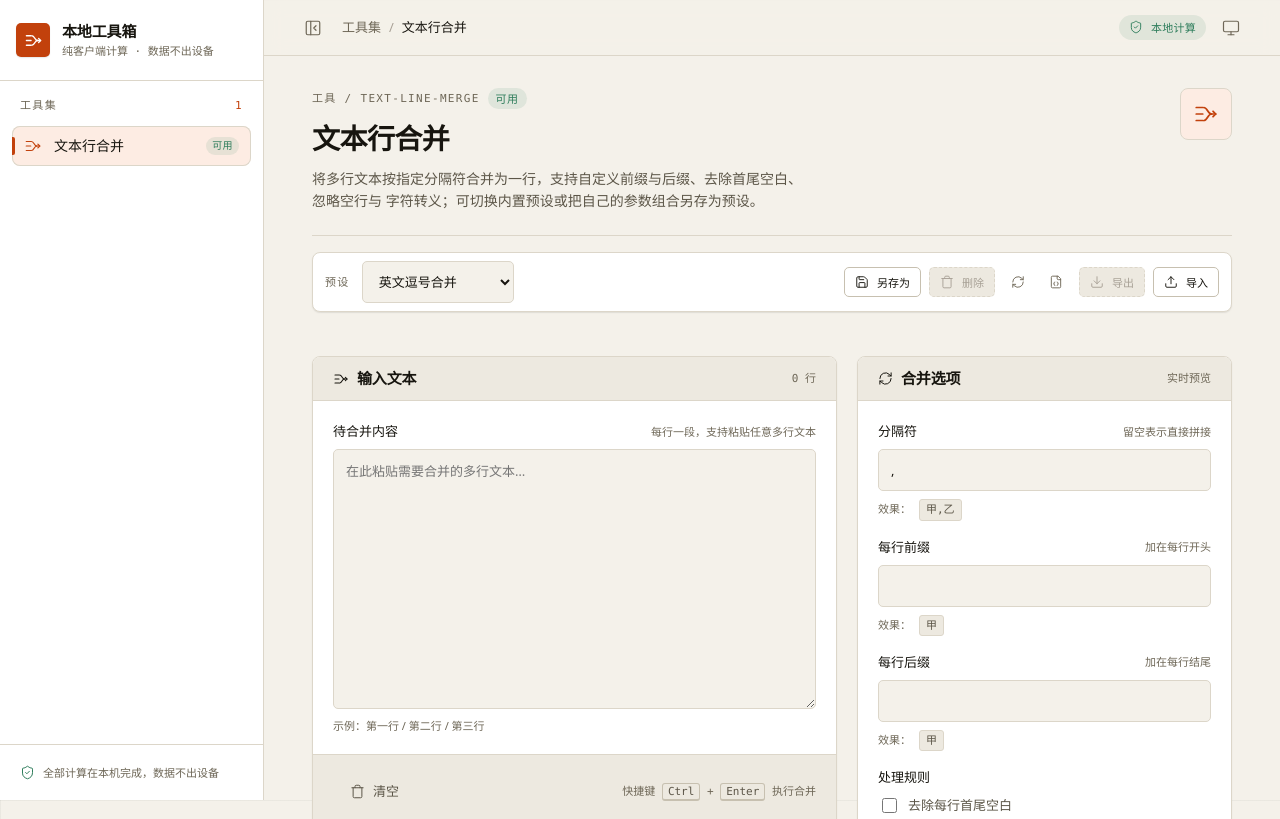
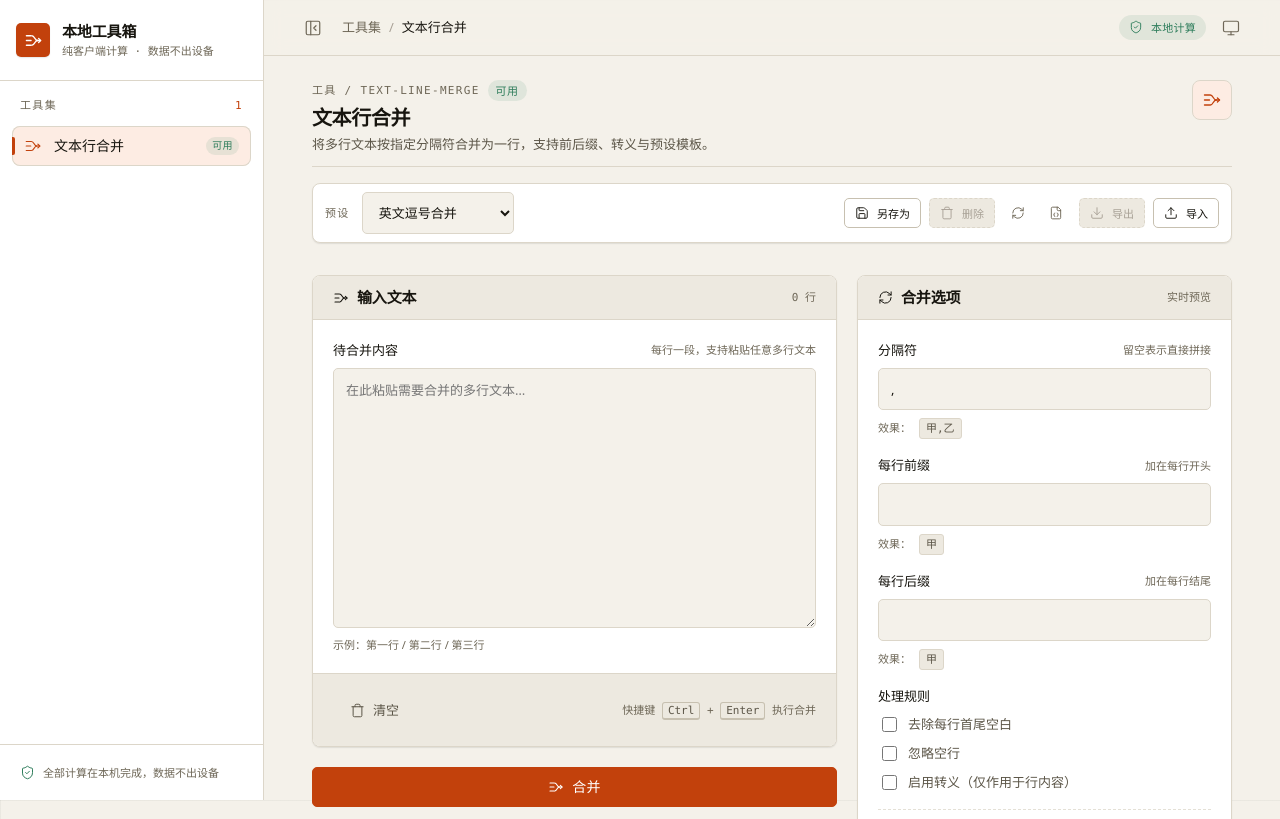
Before and after one commit to 2350lxyt/Local_Toolbox, a website with bundled scripts: page tools/text-line-merge/index.html in a window 1280 px wide. Shown: the top 819 px of the page. Built offline with nearby package versions, Linux system fonts and the light colour scheme.

Commit message:
style(工具页): 紧凑化工具头部与内容区间距
- .tool-head：gap 24→16、padding-bottom 24→12、眉标下间距 12→4
- 标题 28px → var(--fs-h2)（20px）；描述改用 var(--fs-sm) 并取消 62ch 上限，收为单行
- 头部图标块 52→40px，内部图标 26→20；.panel-grid 上间距 24→12
- 新增 body[data-tool] .workspace 上内边距收紧为 var(--sp-6)，按作用域生效，首页不受影响
- 720px 及以下标题字号同步下调至 18px
- 工具头部描述文案精简为一句，控制在单行内
- 效果：工具页输入面板顶部由 y≈388 上移至 y≈263，预设栏下方空白由 50px 降至 32px

```diff
--- a/assets/css/tool.css
+++ b/assets/css/tool.css
@@ -6,13 +6,20 @@
 
 /* ------------------------------------------------------------ 工具头部 */
 
+/* 紧凑基线见 docs/DESIGN.md §5.1 */
 .tool-head {
   display: flex;
   align-items: flex-start;
   justify-content: space-between;
-  gap: var(--sp-6);
-  padding-bottom: var(--sp-6);
+  gap: var(--sp-4);
+  padding-bottom: var(--sp-3);
   border-bottom: 1px solid var(--hairline);
+}
+
+/* 工具页内容区顶部比首页更紧凑。以选择器作用域生效，
+   因此首页 .hero 的主视觉留白不受影响（见 §4.2 / §5.1） */
+body[data-tool] .workspace {
+  padding-top: var(--sp-6);
 }
 
 .tool-head__main {
@@ -23,17 +30,19 @@
   display: flex;
   align-items: center;
   gap: var(--sp-2);
-  margin-bottom: var(--sp-3);
+  margin-bottom: var(--sp-1);
 }
 
+/* 刻意使用 --fs-h2（20px）而非 --fs-h1（28px）：紧凑基线，见 §5.1 */
 .tool-head__title {
-  font-size: var(--fs-h1);
+  font-size: var(--fs-h2);
   letter-spacing: -0.02em;
 }
 
+/* 不设宽度上限，让描述优先在一行内完成（见 §5.1 约定 2） */
 .tool-head__desc {
-  max-width: 62ch;
-  margin-top: var(--sp-3);
+  margin-top: var(--sp-1);
+  font-size: var(--fs-sm);
   color: var(--text-body);
 }
 
@@ -41,8 +50,8 @@
   flex: 0 0 auto;
   display: grid;
   place-items: center;
-  width: 52px;
-  height: 52px;
+  width: var(--sp-10);
+  height: var(--sp-10);
   color: var(--accent);
   background: var(--accent-soft);
   border: 1px solid var(--hairline);
@@ -50,8 +59,8 @@
 }
 
 .tool-head__icon .icon {
-  width: 26px;
-  height: 26px;
+  width: 20px;
+  height: 20px;
 }
 
 /* -------------------------------------------------------------- 面板 */
@@ -60,7 +69,7 @@
   display: grid;
   grid-template-columns: minmax(0, 7fr) minmax(0, 5fr);
   gap: var(--sp-5);
-  margin-top: var(--sp-6);
+  margin-top: var(--sp-3);
   align-items: start;
 }
 
@@ -412,8 +421,9 @@ kbd {
 }
 
 @media (max-width: 720px) {
+  /* 与紧凑基线的 20px 同步下调（见 §5.1） */
   .tool-head__title {
-    font-size: 22px;
+    font-size: 18px;
   }
 
   .panel__body,
--- a/tools/text-line-merge/index.html
+++ b/tools/text-line-merge/index.html
@@ -44,8 +44,7 @@
           </div>
           <h1 class="tool-head__title">文本行合并</h1>
           <p class="tool-head__desc">
-            将多行文本按指定分隔符合并为一行，支持自定义前缀与后缀、去除首尾空白、忽略空行与
-            字符转义；可切换内置预设或把自己的参数组合另存为预设。
+            将多行文本按指定分隔符合并为一行，支持前后缀、转义与预设模板。
           </p>
         </div>
         <div class="tool-head__icon" aria-hidden="true">
```
